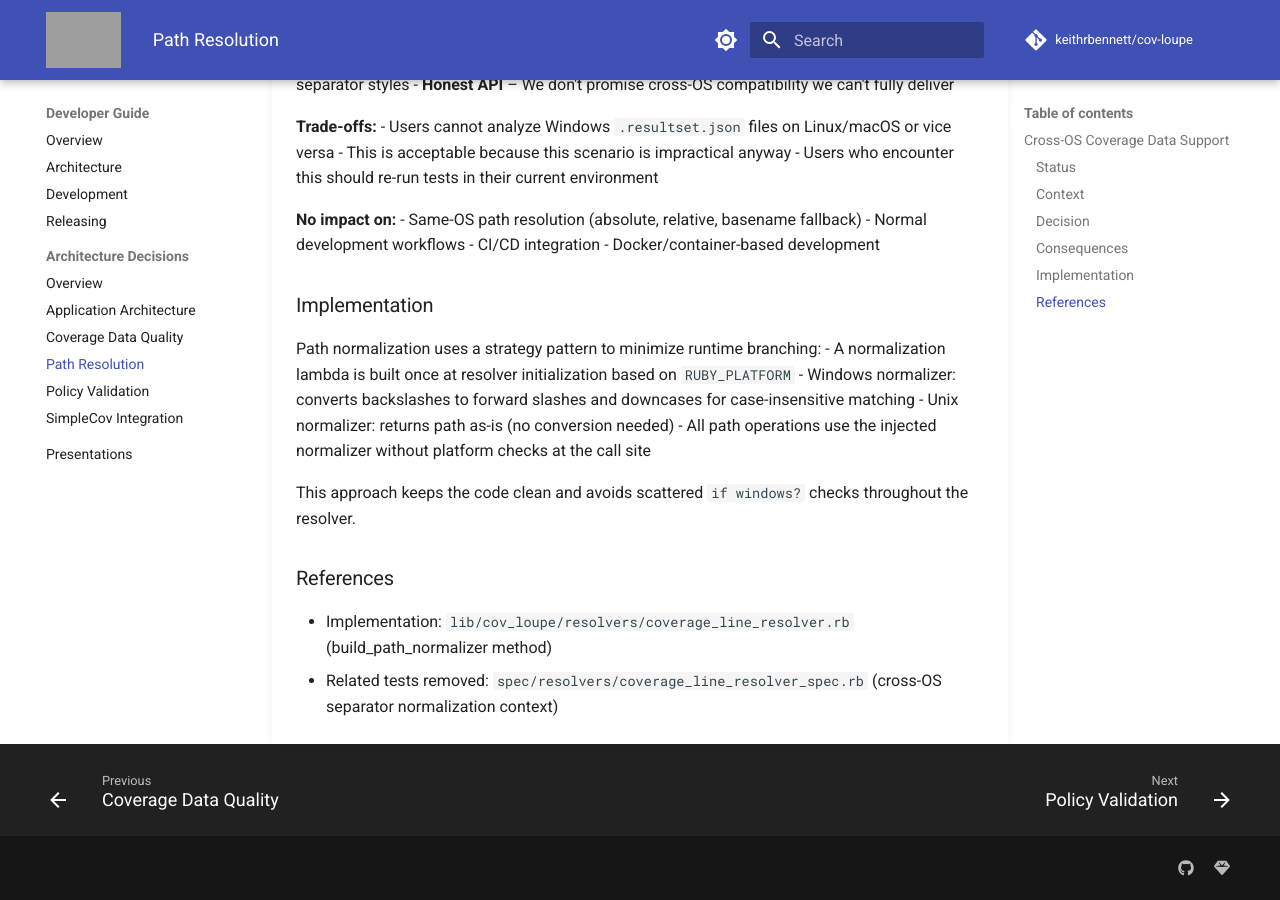
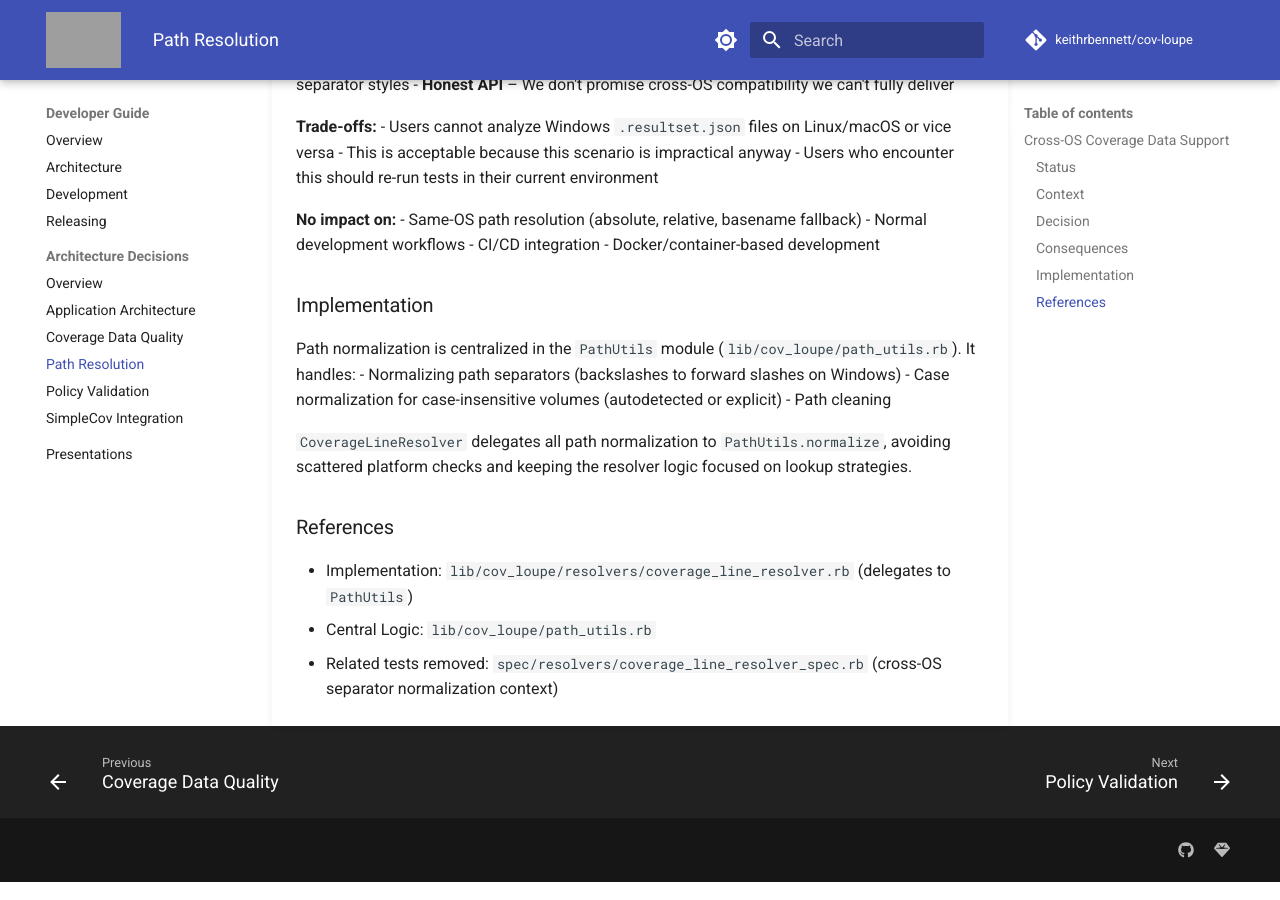
Before and after one commit to keithrbennett/simplecov-mcp, an MkDocs documentation site: the page built from docs/dev/arch-decisions/path-resolution.md, in a window 1280 px wide and 900 px high, scrolled down 1446 px. Built offline with MkDocs 1.6.1 and Material for MkDocs 9.7.7, drawn with Linux system fonts in a browser that asks for light colours; comment, search, counter and statistics services are not loaded; grey boxes are pictures that could not be loaded.

Commit message:
docs: Update path architecture and fix example links
- Mention PathUtils in ARCHITECTURE.md and path-resolution ADR
- Fix broken links to examples directory in EXAMPLES.md and ADVANCED_USAGE.md

```diff
--- a/docs/dev/arch-decisions/path-resolution.md
+++ b/docs/dev/arch-decisions/path-resolution.md
@@ -63,15 +63,15 @@ Specifically:
 
 ### Implementation
 
-Path normalization uses a strategy pattern to minimize runtime branching:
-- A normalization lambda is built once at resolver initialization based on `RUBY_PLATFORM`
-- Windows normalizer: converts backslashes to forward slashes and downcases for case-insensitive matching
-- Unix normalizer: returns path as-is (no conversion needed)
-- All path operations use the injected normalizer without platform checks at the call site
+Path normalization is centralized in the `PathUtils` module (`lib/cov_loupe/path_utils.rb`). It handles:
+- Normalizing path separators (backslashes to forward slashes on Windows)
+- Case normalization for case-insensitive volumes (autodetected or explicit)
+- Path cleaning
 
-This approach keeps the code clean and avoids scattered `if windows?` checks throughout the resolver.
+`CoverageLineResolver` delegates all path normalization to `PathUtils.normalize`, avoiding scattered platform checks and keeping the resolver logic focused on lookup strategies.
 
 ### References
 
-- Implementation: `lib/cov_loupe/resolvers/coverage_line_resolver.rb` (build_path_normalizer method)
+- Implementation: `lib/cov_loupe/resolvers/coverage_line_resolver.rb` (delegates to `PathUtils`)
+- Central Logic: `lib/cov_loupe/path_utils.rb`
 - Related tests removed: `spec/resolvers/coverage_line_resolver_spec.rb` (cross-OS separator normalization context)
```
Also changed, not shown: docs/dev/ARCHITECTURE.md (+2 -1 lines), docs/user/ADVANCED_USAGE.md (+2 -2 lines), docs/user/EXAMPLES.md (+3 -3 lines).
